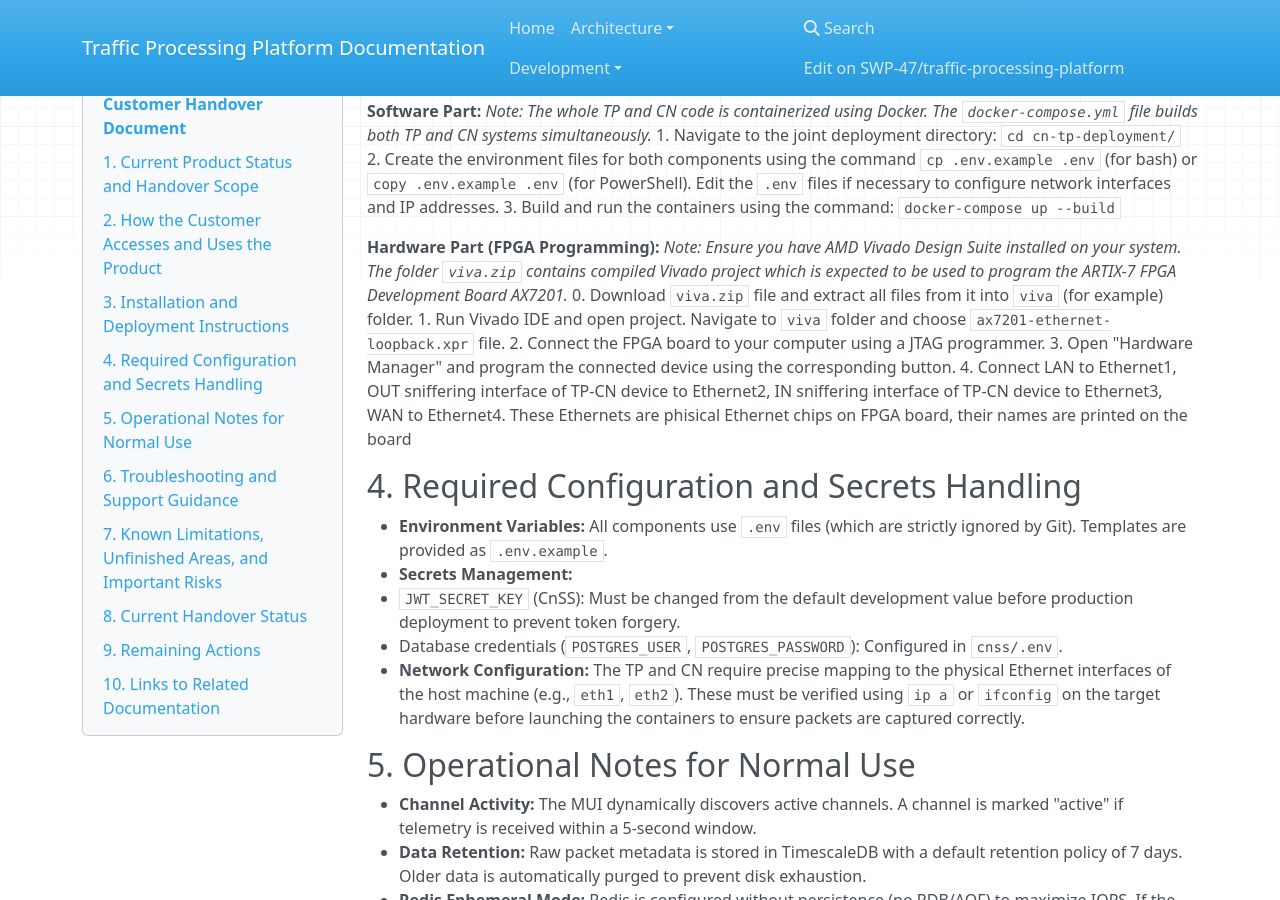
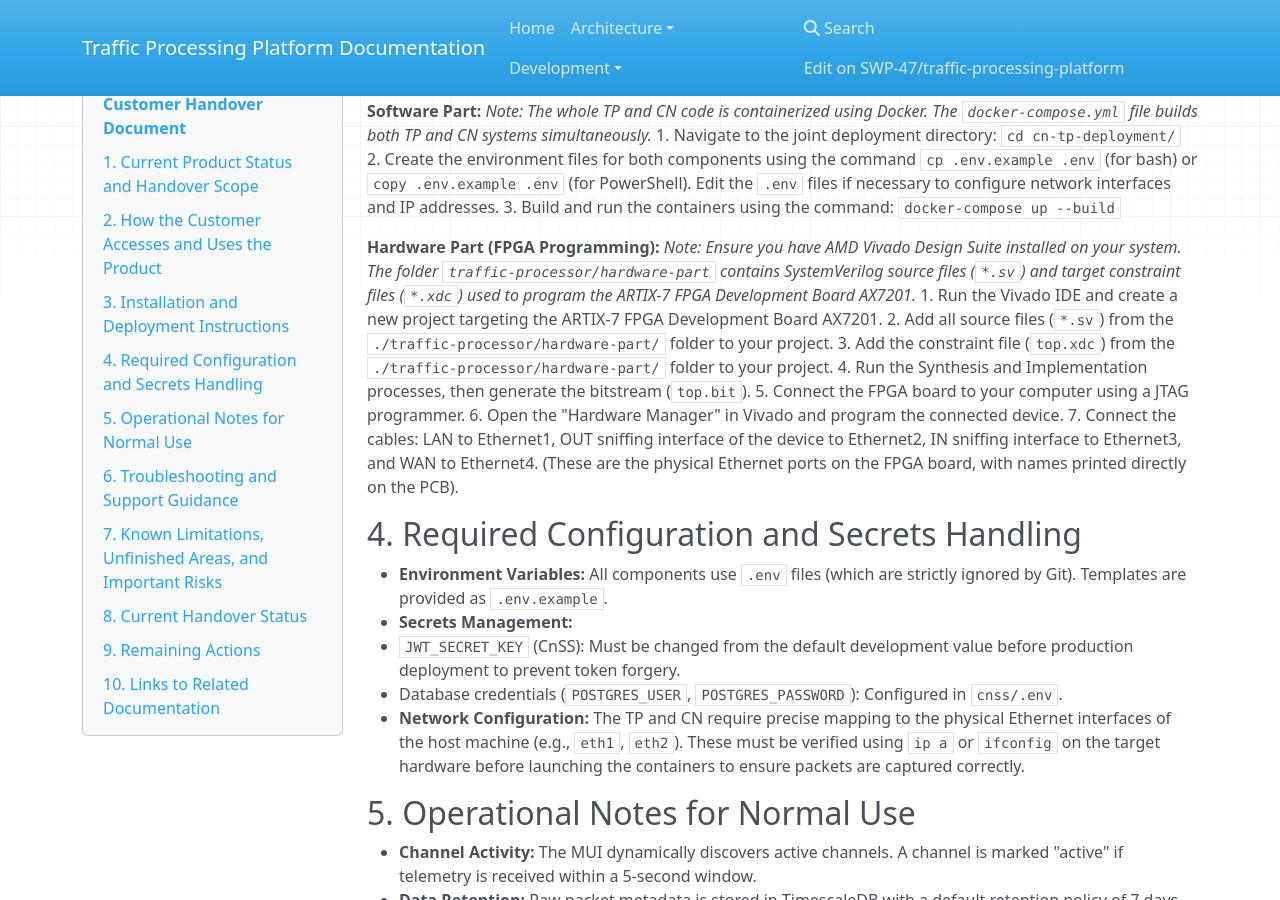
Before and after one commit to SWP-47/traffic-processing-platform, an MkDocs documentation site: the page built from docs/customer-handover.md, in a window 1280 px wide and 900 px high, scrolled down 1860 px. Built offline with MkDocs 1.6.1, drawn with Linux system fonts in a browser that asks for light colours; nearby versions of some CDN libraries.

Commit message:
chore: prerelease changes

```diff
--- a/docs/customer-handover.md
+++ b/docs/customer-handover.md
@@ -78,12 +78,14 @@ make prod
 3. Build and run the containers using the command: `docker-compose up --build`
 
 **Hardware Part (FPGA Programming):**
-*Note: Ensure you have AMD Vivado Design Suite installed on your system. The folder `viva.zip` contains compiled Vivado project which is expected to be used to program the ARTIX-7 FPGA Development Board AX7201.*
-0. Download `viva.zip` file and extract all files from it into `viva` (for example) folder.
-1. Run Vivado IDE and open project. Navigate to `viva` folder and choose `ax7201-ethernet-loopback.xpr` file.
-2. Connect the FPGA board to your computer using a JTAG programmer.
-3. Open "Hardware Manager" and program the connected device using the corresponding button.
-4. Connect LAN to Ethernet1, OUT sniffering interface of TP-CN device to Ethernet2, IN sniffering interface of TP-CN device to Ethernet3, WAN to Ethernet4. These Ethernets are phisical Ethernet chips on FPGA board, their names are printed on the board
+*Note: Ensure you have AMD Vivado Design Suite installed on your system. The folder `traffic-processor/hardware-part` contains SystemVerilog source files (`*.sv`) and target constraint files (`*.xdc`) used to program the ARTIX-7 FPGA Development Board AX7201.*
+1. Run the Vivado IDE and create a new project targeting the ARTIX-7 FPGA Development Board AX7201.
+2. Add all source files (`*.sv`) from the `./traffic-processor/hardware-part/` folder to your project.
+3. Add the constraint file (`top.xdc`) from the `./traffic-processor/hardware-part/` folder to your project.
+4. Run the Synthesis and Implementation processes, then generate the bitstream (`top.bit`).
+5. Connect the FPGA board to your computer using a JTAG programmer.
+6. Open the "Hardware Manager" in Vivado and program the connected device.
+7. Connect the cables: LAN to Ethernet1, OUT sniffing interface of the device to Ethernet2, IN sniffing interface to Ethernet3, and WAN to Ethernet4. (These are the physical Ethernet ports on the FPGA board, with names printed directly on the PCB).
 
 ## 4. Required Configuration and Secrets Handling
 * **Environment Variables:** All components use `.env` files (which are strictly ignored by Git). Templates are provided as `.env.example`.
```
Also changed, not shown: CHANGELOG.md (+19 -2 lines), README.md (+1 -1 lines), docs/development-process.md (+1 -1 lines), docs/system-documentation.md (+3 -3 lines), 7 other files.
